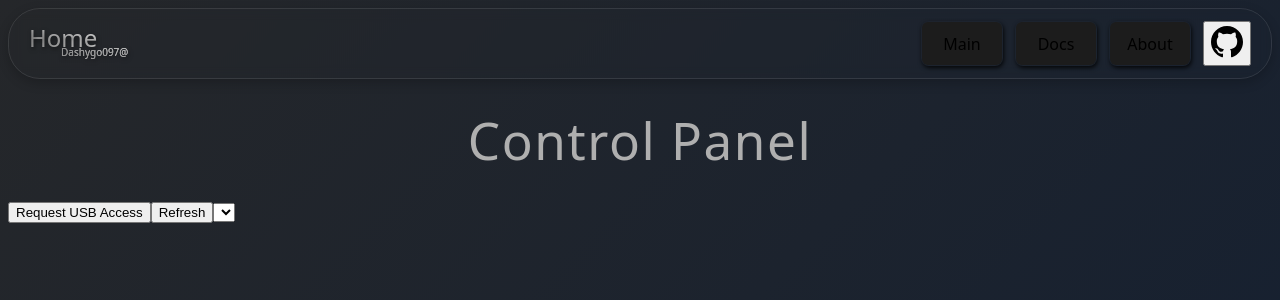
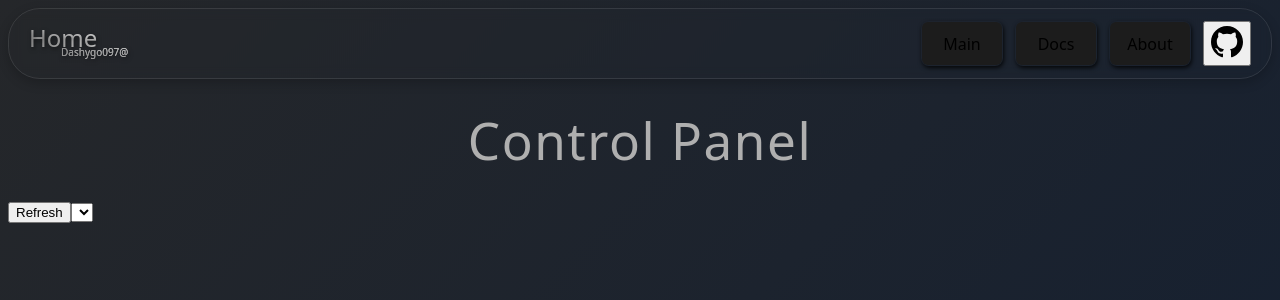
Before and after one commit to dashygo097/digital-multi-function-debugger, a React (Vite) app in the folder frontend/: page / in a window 1280 px wide. Shown: the top 300 px of the page. Built offline with nearby package versions, Linux system fonts and the light colour scheme.

Commit message:
checkpoint

```diff
--- a/frontend/src/components/USBDevices.tsx
+++ b/frontend/src/components/USBDevices.tsx
@@ -19,20 +19,20 @@ class USBDevices extends React.Component<USBDevicesProps, USBDevicesState> {
   }
 
   async componentDidMount() {
-    this.updateDevices();
+    this.getDevices();
     this.startAutoUpdate();
   }
 
-  async requestUSBPermission() {
+  async updateDevices() {
     try {
       await navigator.usb.requestDevice({ filters: [] });
-      await this.updateDevices();
+      await this.getDevices();
     } catch (error) {
       console.log("Permission request cancelled or failed:", error);
     }
   }
 
-  async updateDevices() {
+  async getDevices() {
     try {
       const devices = await window.usbAPI.getDevices();
       this.setState(() => ({ devices }));
@@ -43,16 +43,13 @@ class USBDevices extends React.Component<USBDevicesProps, USBDevicesState> {
 
   startAutoUpdate() {
     this.updateInterval = setInterval(() => {
-      this.updateDevices();
+      this.getDevices();
     }, 2000);
   }
 
   render() {
     return (
       <div id={this.props.className}>
-        <Button onClick={() => this.requestUSBPermission()}>
-          Request USB Access
-        </Button>
         <Button onClick={() => this.updateDevices()}>Refresh</Button>
         <SelectList options={this.state.devices.map(getDeviceDetails)} />
       </div>
```
